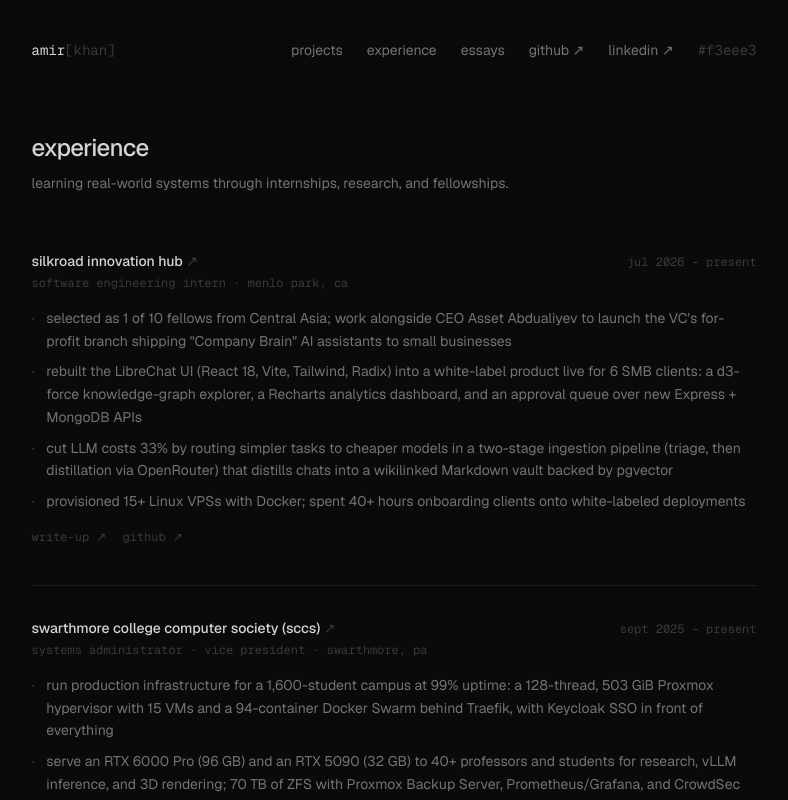
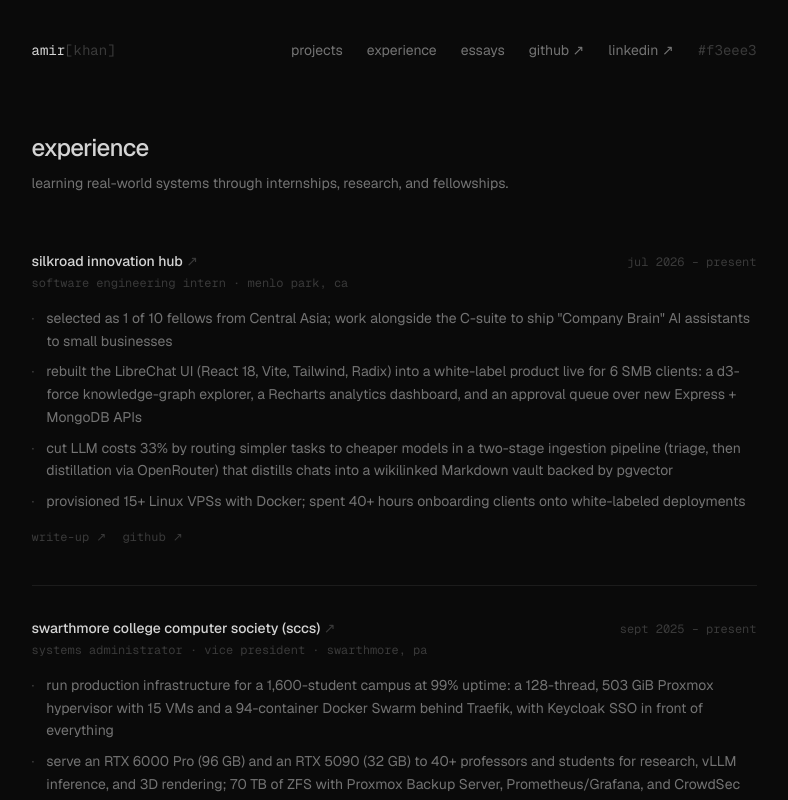
Before and after one commit to aidxhxr/aidxhxr-dev, a Next.js app: page /experience in a window 1280 px wide. Shown: the top 800 px of the page, without its empty margins (246-1034 px from the left). Built offline with nearby package versions, Linux system fonts and the light colour scheme.

Commit message:
content(experience): tone down the silkroad line

```diff
--- a/app/experience/page.tsx
+++ b/app/experience/page.tsx
@@ -23,7 +23,7 @@
     period: "jul 2026 – present",
     location: "menlo park, ca",
     bullets: [
-      "selected as 1 of 10 fellows from Central Asia; work alongside CEO Asset Abdualiyev to launch the VC's for-profit branch shipping \"Company Brain\" AI assistants to small businesses",
+      "selected as 1 of 10 fellows from Central Asia; work alongside the C-suite to ship \"Company Brain\" AI assistants to small businesses",
       "rebuilt the LibreChat UI (React 18, Vite, Tailwind, Radix) into a white-label product live for 6 SMB clients: a d3-force knowledge-graph explorer, a Recharts analytics dashboard, and an approval queue over new Express + MongoDB APIs",
       "cut LLM costs 33% by routing simpler tasks to cheaper models in a two-stage ingestion pipeline (triage, then distillation via OpenRouter) that distills chats into a wikilinked Markdown vault backed by pgvector",
       "provisioned 15+ Linux VPSs with Docker; spent 40+ hours onboarding clients onto white-labeled deployments",
```
